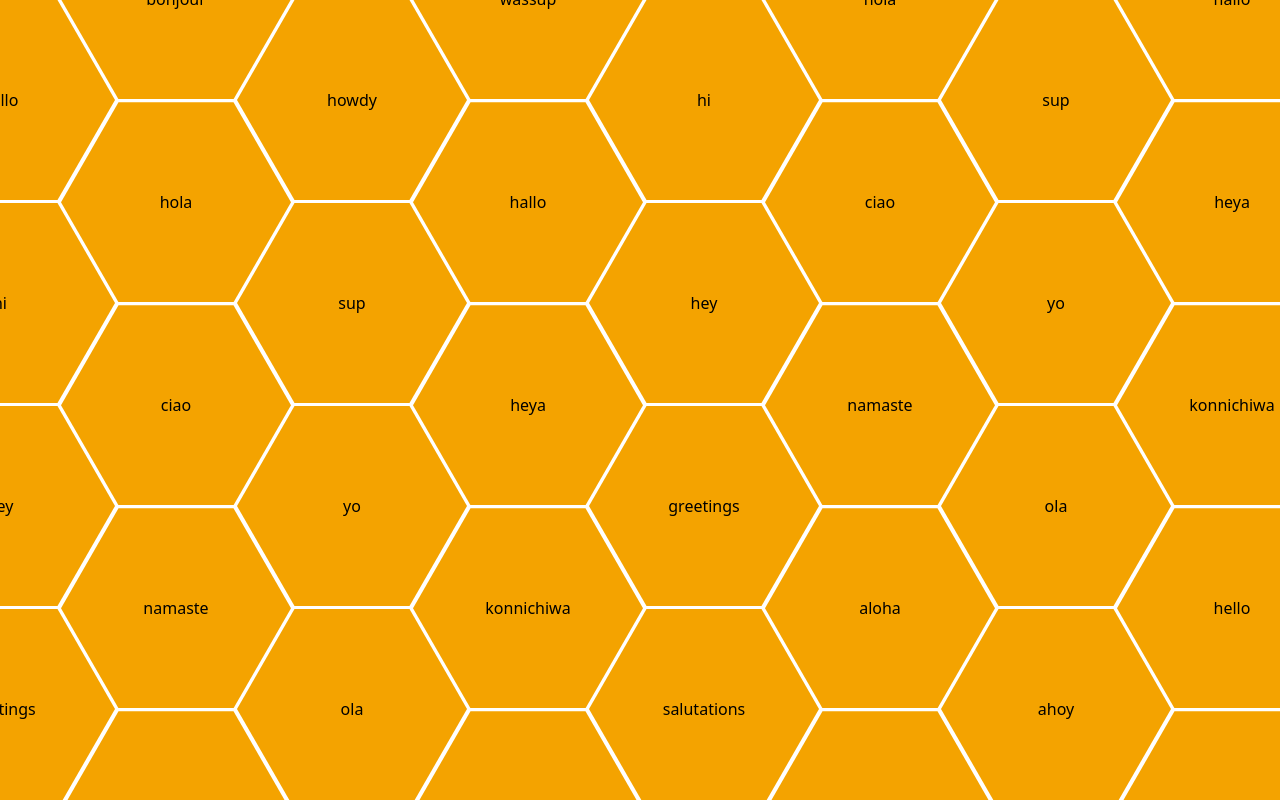
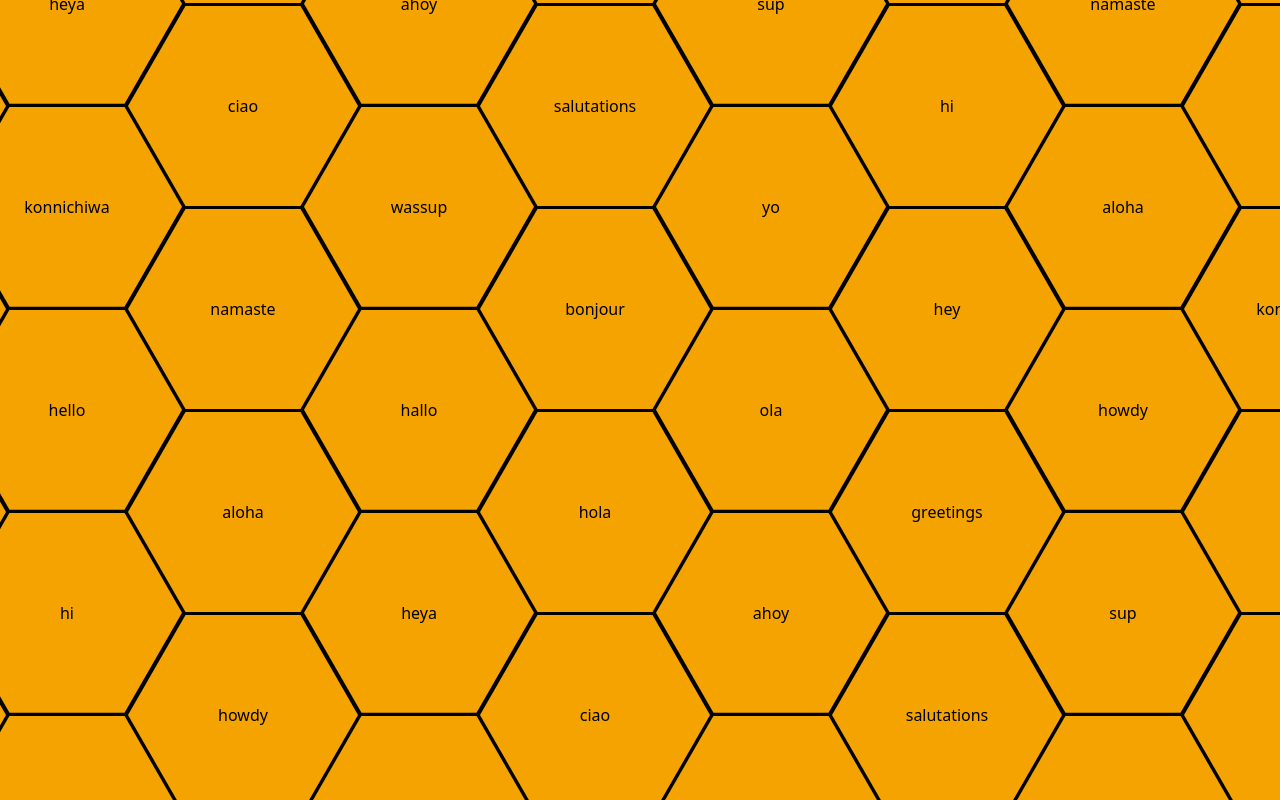
Before and after one commit to Sharkgrammer/Hex, a React (Vite) app: page / in a window 1280 px wide. Built offline with nearby package versions, Linux system fonts and the light colour scheme.

Commit message:
Bogged down hive generation code

```diff
--- a/src/App.tsx
+++ b/src/App.tsx
@@ -1,36 +1,91 @@
 import Hex from "./components/core/Hex.tsx";
 import posts from "./assets/data/posts.json";
 import Draggable from 'react-draggable';
+import {useEffect, useRef, useState} from "react";
+import {buffer, pos} from "./index.ts";
 
 function App() {
 
-    const width = 230;
-    const height = 200;
+    const nodeRef = useRef(null);
+    const [position, setPosition] = useState({x: 0, y: 0});
 
-    function temp() {
-        let genH = Math.ceil(window.innerHeight / height) * 1.2;
-        let genW = Math.ceil(window.innerWidth / width) * 1.5;
+    const [bounds, setBounds] = useState({x1: 0, x2: 0, y1: 0, y2: 0});
+    const [viewPort, setViewPort] = useState({x1: 0, x2: 0, y1: 0, y2: 0});
 
+    const [hive, setHive] = useState([]);
+
+    const [test, setTest] = useState({x: 0, y: 0});
+
+    useEffect(() => {
+        let b = getBounds();
+        setViewPort(b);
+
+        setHive(generateHive(b));
+    }, [])
+
+    function getBounds() {
+        let b: pos = {x1: 0, x2: 0, y1: 0, y2: 0};
+
+        b.x1 = -buffer;
+        b.y1 = -buffer;
+
+        b.x2 = window.innerWidth + buffer;
+        b.y2 = window.innerHeight + buffer;
+
+        setBounds(b);
+
+        return b;
+    }
+
+    function handleDrag(e: any, ui: any) {
+        setPosition(ui);
+
+        let v: pos = {
+            x1: bounds.x1 + ui.x,
+            x2: bounds.x2 + ui.x,
+            y1: bounds.y1 + ui.y,
+            y2: bounds.y2 + ui.y
+        };
+
+        setViewPort(v);
+
+        console.log(ui);
+
+        setHive(generateHive(bounds));
+
+        //console.log(nodeRef.current.children)
+    }
+
+    function generateHive(b) {
         let elements: any = [];
 
-        console.log(genH + " " + genW);
+        //console.log(b)
 
-        let x = -115;
-        let y = 0;
+        let x = b.x1 - position.x;
+        let y = b.y1 + 100.8 + position.y;
         let counter = 0;
+        let col = 0;
+        let row = 0;
 
-        console.log(posts);
+        console.log(x + ":" + y + " " + position.x + ":" + position.y + " " + hive.length);
+        console.log(viewPort);
 
-        for (let w = 0; w < genW; w++) {
-            for (let h = 0; h < genH; h++) {
-                elements.push((<Hex key={h + '' + w} data={posts[counter]} pos={{x: x, y: y}}/>))
+        while (x < b.x2){
+
+            while (y < b.y2){
+                elements.push((<Hex id={col + ':' + row} key={col + ':' + row} data={posts[counter]} pos={{x: x, y: y}}/>))
                 y += 203;
 
                 counter = (counter == posts.length - 1 ? 0 : counter + 1);
+
+                row += 1;
             }
 
             x += 176;
-            y = (w % 2 == 0) ? -100.8 : 0;
+            y = (col % 2 == 0) ? b.y1 : b.y1 + 100.8;
+
+            col += 1;
+            row = 0;
         }
 
 
@@ -38,18 +93,15 @@ function App() {
     }
 
     return (
-        <div className="h-full w-full select-none test">
-
-            {/* TODO control div, somehow */}
-            <div>
-
-            </div>
+        <div className="select-none no-scroll bg-black h-screen w-screen">
 
             {/* Generated Hive Div */}
+            <Draggable position={position} onDrag={handleDrag} nodeRef={nodeRef}>
+                <div ref={nodeRef}
+                     className="relative h-full w-full min-w-screen min-h-screen cursor-grab active:cursor-grabbing test">
 
-            <Draggable>
-                <div className="relative h-full w-full min-w-screen min-h-screen cursor-grab active:cursor-grabbing test">
-                    {temp()}
+                    {hive}
+
                 </div>
             </Draggable>
 
--- a/src/components/core/Hex.tsx
+++ b/src/components/core/Hex.tsx
@@ -1,10 +1,10 @@
-function Hex({data, pos, className}: { data: any, pos: any, className?: string }) {
+function Hex({data, pos, className, id}: { data: any, pos: any, className?: string, id?: string }) {
 
     //TODO The hex comp should support text, images and video
     // It should take in all the data it needs from data to streamline creation
 
     return (
-        <div className={`absolute ${className} ${pos.even && "text-white"}`} style={{left: pos.x, top: pos.y}}>
+        <div id={id} className={`absolute ${className} ${pos.even && "text-white"}`} style={{left: pos.x, top: pos.y}}>
             <div className="hexagon bg-main flex justify-center items-center h-full w-full">
                 <p>{data.title}</p>
             </div>
--- a/src/index.css
+++ b/src/index.css
@@ -14,12 +14,12 @@ body {
 }
 
 /* Hide scrollbar for Chrome, Safari and Opera */
-.test::-webkit-scrollbar {
+.no-scroll::-webkit-scrollbar {
   display: none;
 }
 
 /* Hide scrollbar for IE, Edge and Firefox */
-.test {
+.no-scroll {
   -ms-overflow-style: none; /* IE and Edge */
   scrollbar-width: none; /* Firefox */
 }
--- /dev/null
+++ b/src/index.ts
@@ -0,0 +1,8 @@
+export interface pos {
+    x1:number,
+    x2:number,
+    y1:number,
+    y2:number
+}
+
+export const buffer:number = 400;
--- a/src/main.tsx
+++ b/src/main.tsx
@@ -1,10 +1,10 @@
-import { StrictMode } from 'react'
 import { createRoot } from 'react-dom/client'
 import App from './App.tsx'
 import './index.css'
 
+// TODO return strictmode once generation functions
+//   <StrictMode>
+//  </StrictMode>,
 createRoot(document.getElementById('root')!).render(
-  <StrictMode>
     <App />
-  </StrictMode>,
 )
```
Also changed, not shown: 1 other file (tests, documents, lock files or other folders).
